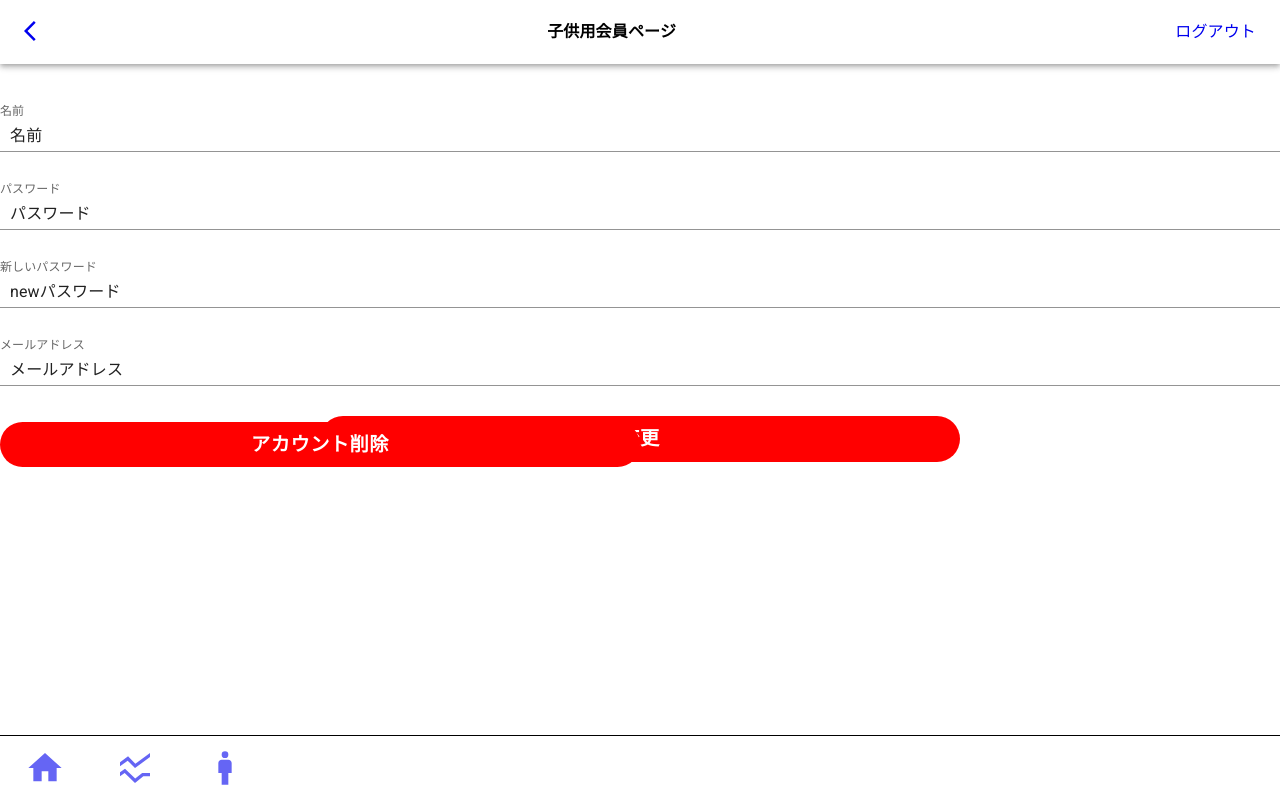
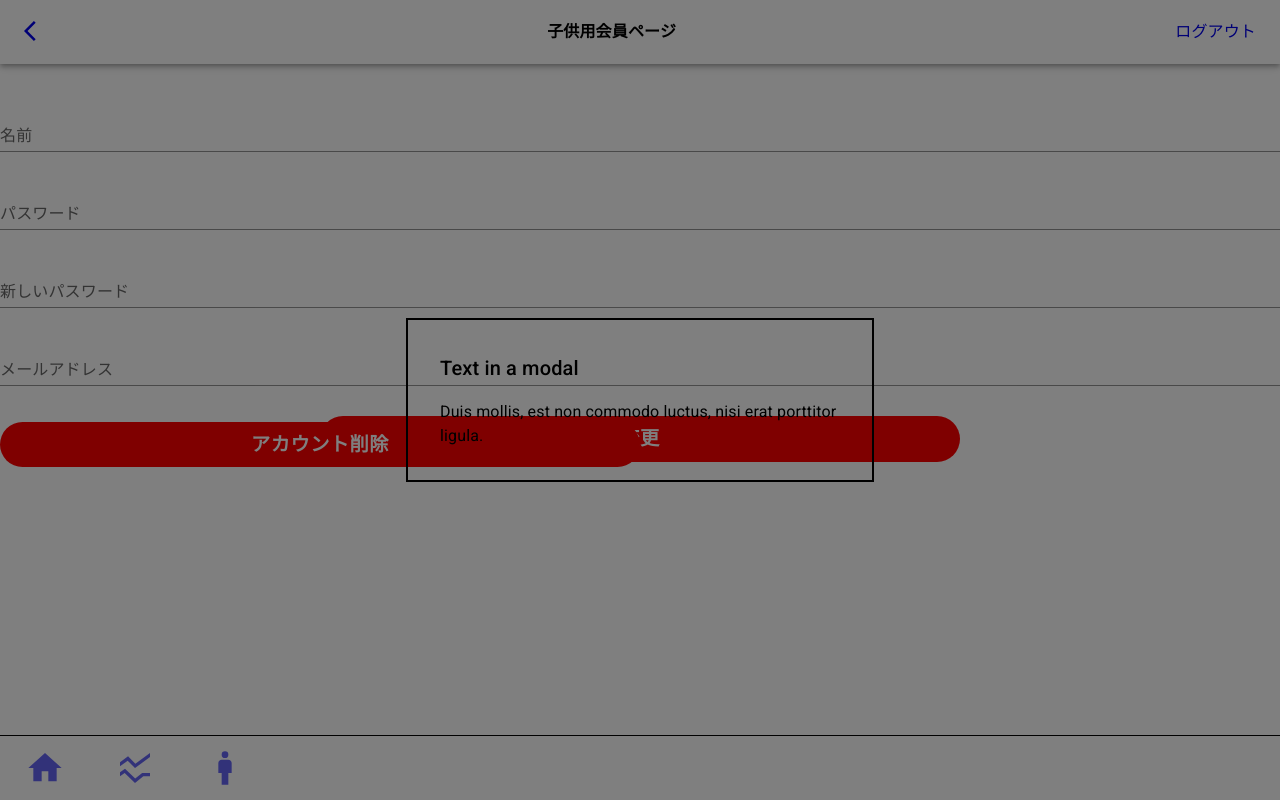
Before and after one commit to s-yuk/hf-frontend, a React (Vite) app: page /child/customer in a window 1280 px wide. Both pictures are taken after a click on the button "変更". Built offline with nearby package versions, Linux system fonts and the light colour scheme.

Commit message:
modalをいじった

```diff
--- a/src/components/Buttons.jsx
+++ b/src/components/Buttons.jsx
@@ -1,4 +1,18 @@
-import { Button } from '@mui/material'
+import { Button, Modal, Typography } from '@mui/material'
+import { Box } from '@mui/system'
+import { useState } from 'react'
+
+const style = {
+  position: 'absolute',
+  top: '50%',
+  left: '50%',
+  transform: 'translate(-50%, -50%)',
+  width: 400,
+  bgcolor: 'background.paper',
+  border: '2px solid #000',
+  boxShadow: 24,
+  p: 4,
+}
 
 export const SmallButton = ({ text }) => {
   return (
@@ -21,7 +35,16 @@
 }
 
 export const MiddleButton = ({ text }) => {
+  const [open, setOpen] = useState(false)
+  const handleOpen = () => setOpen(true)
+  const handleClose = () => setOpen(false)
+
+  const click = () => {
+    console.log(1)
+    setOpen(true)
+  }
   return (
+    <Box>
       <Button
         sx={{
           width: '50%',
@@ -34,9 +57,27 @@
             bgcolor: 'rgb(228, 0, 0)',
           },
         }}
+        onClick={click}
       >
         {text}
       </Button>
+
+      <Modal
+        open={open}
+        onClose={(e) => setOpen(false)}
+        aria-labelledby='modal-modal-title'
+        aria-describedby='modal-modal-description'
+      >
+        <Box sx={style}>
+          <Typography id='modal-modal-title' variant='h6' component='h2'>
+            Text in a modal
+          </Typography>
+          <Typography id='modal-modal-description' sx={{ mt: 2 }}>
+            Duis mollis, est non commodo luctus, nisi erat porttitor ligula.
+          </Typography>
+        </Box>
+      </Modal>
+    </Box>
   )
 }
 
--- a/src/components/IconTabs.jsx
+++ b/src/components/IconTabs.jsx
@@ -8,13 +8,13 @@
   return (
     <div className='TabBottom'>
       <Tabs>
-        <Link to={'/home'}>
+        <Link to={'/child'}>
           <Tab icon={<Home sx={{ fontSize: 40 }} />} aria-label='phone' />
         </Link>
         <Link to={'/'}>
           <Tab icon={<SsidChart sx={{ fontSize: 40 }} />} aria-label='person' />
         </Link>
-        <Link to={'/customer'}>
+        <Link to={'/child/customer'}>
           <Tab icon={<Man sx={{ fontSize: 40 }} />} aria-label='person' />
         </Link>
       </Tabs>
--- a/src/pages/ChildCustomer.jsx
+++ b/src/pages/ChildCustomer.jsx
@@ -1,4 +1,5 @@
 import * as React from 'react'
+import { Link } from 'react-router-dom'
 import TextField from '@mui/material/TextField'
 import {} from '../_index.js'
 import IconTabs from '../components/IconTabs.jsx'
@@ -6,73 +7,82 @@
 import { MiddleButton } from '../components/Buttons'
 import { useState } from 'react'
 import { Header } from '../components/Header'
+import { Modal, Box, Typography, Button } from '@mui/material'
+
+const style = {
+  position: 'absolute',
+  top: '50%',
+  left: '50%',
+  transform: 'translate(-50%, -50%)',
+  width: 400,
+  bgcolor: 'background.paper',
+  border: '2px solid #000',
+  boxShadow: 24,
+  p: 4,
+}
 
 const ChildCustomer = () => {
-  const [name, setNmae] = useState('名前')
-  const [pass, setPass] = useState('パスワード')
-  const [newpass, setNewpass] = useState('newパスワード')
-  const [mail, setMail] = useState('メールアドレス')
-  const handleChange = (e) => {
-    console.log(e.target.value)
+  const [open, setOpen] = useState(false)
+  const handleOpen = () => setOpen(true)
+  const handleClose = () => setOpen(false)
+
+  const handleClick = () => {
+    setOpen(true)
+    console.log(open)
   }
+
   return (
-    <>
+    <Box>
+      <Modal
+        open={open}
+        onClose={(e) => setOpen(false)}
+        aria-labelledby='modal-modal-title'
+        aria-describedby='modal-modal-description'
+      >
+        <Box sx={style}>
+          <Typography id='modal-modal-title' variant='h6' component='h2'>
+            Text in a modal
+          </Typography>
+          <Typography id='modal-modal-description' sx={{ mt: 2 }}>
+            Duis mollis, est non commodo luctus, nisi erat porttitor ligula.
+          </Typography>
+        </Box>
+      </Modal>
       <Header title='子供用会員ページ' />
       <div className='background2'>
         <div className='customerdata'>
           <TextField
             id='standard-multiline-flexible'
             label='名前'
-            multiline
-            maxRows={4}
-            defaultValue={name}
             onChange={(e) => handleChange(e)}
             variant='standard'
           />
           <TextField
             id='standard-multiline-flexible'
             label='パスワード'
-            multiline
-            maxRows={4}
-            defaultValue={pass}
             onChange={(e) => handleChange(e)}
             variant='standard'
           />
           <TextField
             id='standard-multiline-flexible'
             label='新しいパスワード'
-            multiline
-            maxRows={4}
-            defaultValue={newpass}
             onChange={(e) => handleChange(e)}
             variant='standard'
           />
           <TextField
             id='standard-multiline-flexible'
             label='メールアドレス'
-            multiline
-            maxRows={4}
-            defaultValue={mail}
             onChange={(e) => handleChange(e)}
             variant='standard'
           />
           <div style={{ textAlign: 'center' }}>
-            <MiddleButton
-              text='変更'
-              sx={{
-                alignItems: 'center',
-                justify: 'center',
-              }}
-            />
+            <MiddleButton text='変更' />
           </div>
         </div>
-
         <MiddleButton text='アカウント削除' sx={{}} />
-        <footer>
-          <IconTabs />
-        </footer>
+        <IconTabs />
       </div>
-    </>
+    </Box>
   )
 }
 
```
Also changed, not shown: src/App.jsx (deleted, +0 -33 lines), src/components/Modals.jsx (added, +40 -0 lines). Lines whose indentation alone changed are shown as unchanged.
